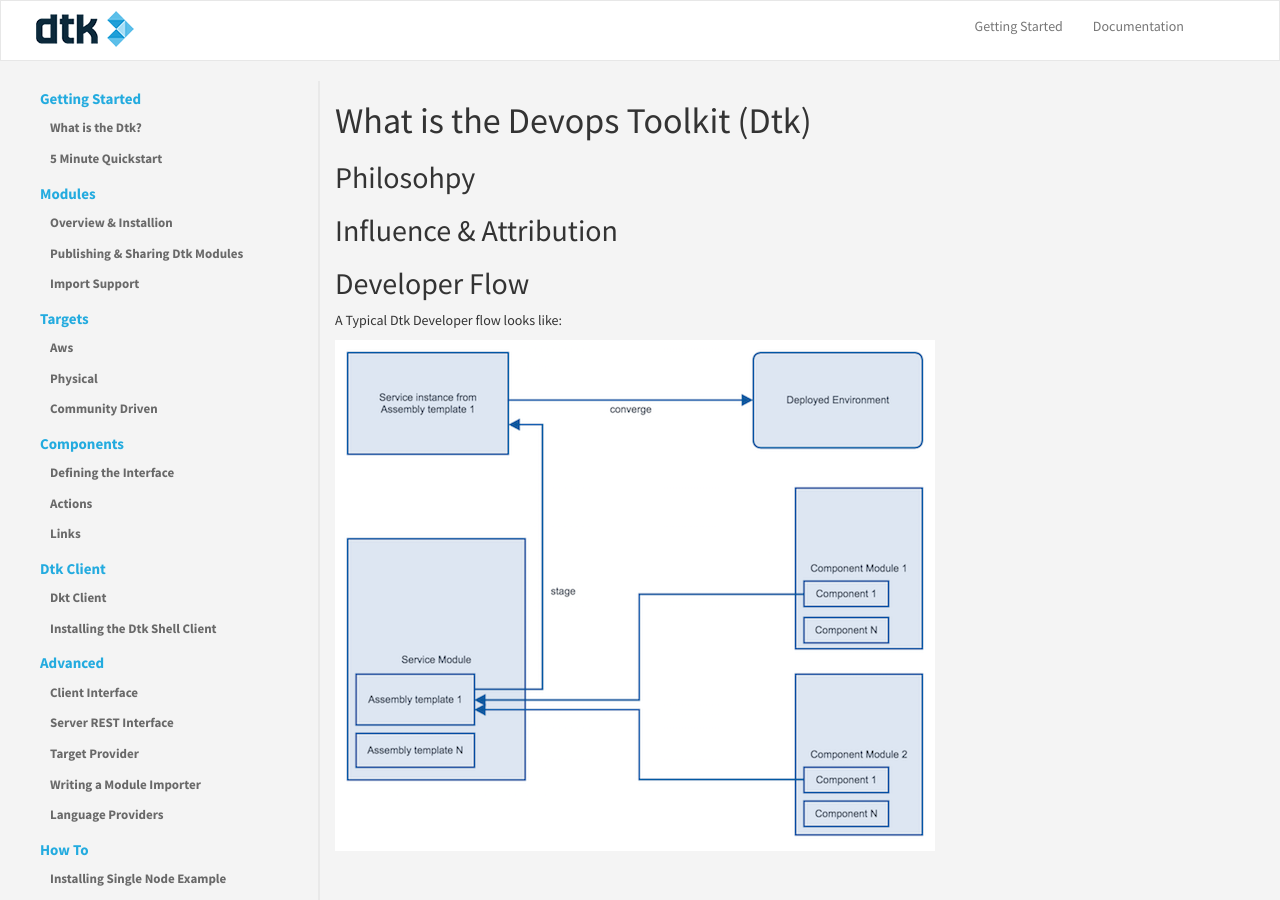
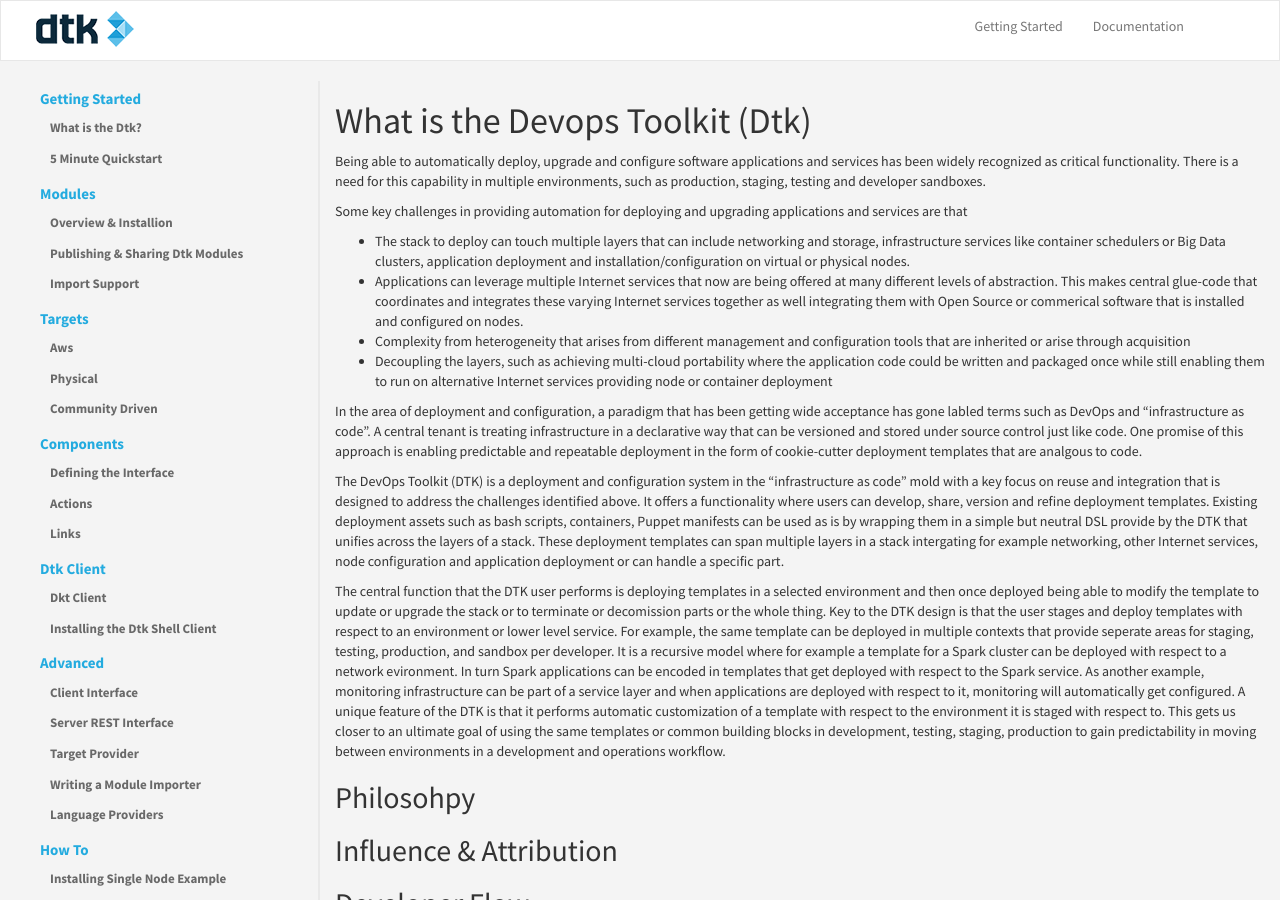
Before and after one commit to dtk/dtk-docs-v1, a Jekyll site: the page built from _getting-started/what-is-the-dtk.md, in a window 1280 px wide and 900 px high. Built offline with Jekyll 4.4.1, drawn with Linux system fonts in a browser that asks for light colours.

Commit message:
First cut of "What problem does the DTK solve" section

```diff
--- a/_getting-started/what-is-the-dtk.md
+++ b/_getting-started/what-is-the-dtk.md
@@ -4,6 +4,22 @@ order: 1
 ---
 
 # What is the Devops Toolkit (Dtk)
+
+Being able to automatically deploy, upgrade and configure software applications and services has been widely recognized as critical functionality. There is a need for this capability in multiple environments, such as  production, staging, testing and developer sandboxes.
+
+Some key challenges in providing automation for deploying and upgrading applications and services are that
+
+* The stack to deploy can touch multiple layers that can include networking and storage, infrastructure services like container schedulers or Big Data clusters, application deployment and installation/configuration on virtual or physical nodes.
+* Applications can leverage multiple Internet services that now are being offered at many different levels of abstraction. This makes central glue-code that coordinates and integrates these varying Internet services together as well integrating them with Open Source or commerical software that is installed and configured on nodes.
+* Complexity from heterogeneity that arises from different management and configuration tools that are inherited or arise through acquisition
+* Decoupling the layers, such as achieving multi-cloud portability where the application code could be written and packaged once while still enabling them to run on alternative Internet services providing node or container deployment
+
+In the area of deployment and configuration, a paradigm that has been getting wide acceptance has gone labled terms such as DevOps and "infrastructure as code". A central tenant is treating infrastructure in a declarative way that can be versioned and stored under source control just like code. One promise of this approach is enabling predictable and repeatable deployment in the form of cookie-cutter deployment templates that are analgous to code.
+
+The DevOps Toolkit (DTK) is a deployment and configuration system in the "infrastructure as code" mold with a key focus on reuse and integration that is designed to address the challenges identified above. It offers a functionality where users can develop, share, version and refine deployment templates. Existing deployment assets such as bash scripts, containers, Puppet manifests can be used as is by wrapping them in a simple but neutral DSL provide by the DTK that unifies across the layers of a stack. These deployment templates can span multiple layers in a stack intergating for example networking, other Internet services, node configuration and application deployment or can handle a specific part.
+
+The central function that the DTK user performs is deploying templates in a selected environment and then once deployed being able to modify the template to update or upgrade the stack or to terminate or decomission parts or the whole thing.
+Key to the DTK design is that the user stages and deploy templates with respect to an environment or lower level service. For example, the same template can be deployed in multiple contexts that provide seperate areas for staging, testing, production, and sandbox per developer. It is a recursive model where for example a template for a Spark cluster can be deployed with respect to a network evironment. In turn Spark applications can be encoded in templates that get deployed with respect to the Spark service. As another example, monitoring infrastructure can be part of a service layer and when applications are deployed with respect to it, monitoring will automatically get configured. A unique feature of the DTK is that it performs automatic customization of a template with respect to the environment it is staged with respect to. This gets us closer to an ultimate goal of using the same templates or common building blocks in development, testing, staging, production to gain predictability in moving between environments in a development and operations workflow.
 
 
 ## Philosohpy
```
